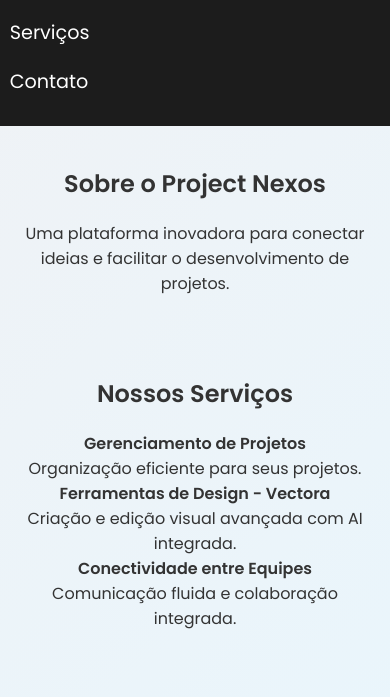
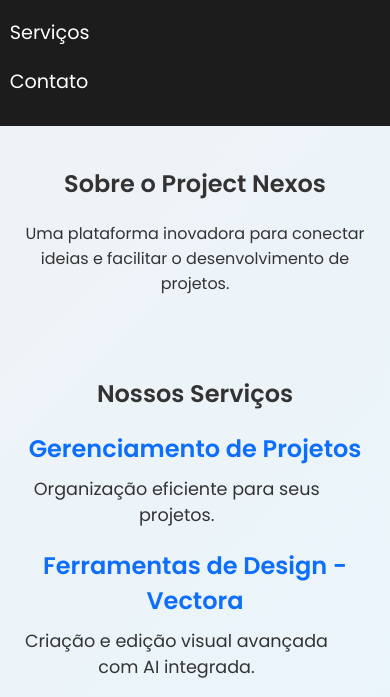
Before and after one commit to 928255892/project-nexos-site, a plain HTML site: page index.html in a window 390 px wide. Shown: the part 109-806 px from the top of the page. Drawn offline with Linux system fonts and the light colour scheme.

Commit message:
Update style.css

```diff
--- a/css/style.css
+++ b/css/style.css
@@ -67,28 +67,29 @@ h2 {
 }
 
 /* Seção de serviços */
-#servicos ul {
+.servicos-container {
     display: flex;
     flex-direction: column;
     align-items: center;
     justify-content: center;
-    padding: 0;
-    margin: 0;
+    gap: 20px;
 }
 
-#servicos ul li {
+.servico {
     text-align: center;
-    margin-bottom: 20px;
-    font-size: 1.2rem;
     max-width: 600px; /* Evita frases muito longas em telas grandes */
 }
 
-#servicos ul li strong {
-    display: block; /* Garante que o título fique separado da descrição */
+.servico strong {
     font-size: 1.5rem;
     font-weight: 600;
     color: #0d6efd;
+    display: block; /* Garante que o título fique separado da descrição */
     margin-bottom: 10px;
+}
+
+.servico p {
+    font-size: 1.2rem;
 }
 
 /* Formulário de contato */
@@ -175,11 +176,7 @@ footer {
         font-size: 1.5rem;
     }
 
-    ul li {
-        font-size: 1rem;
-    }
-
-    #servicos ul li {
+    .servico p {
         font-size: 1.1rem;
         max-width: 90%;
     }
```
